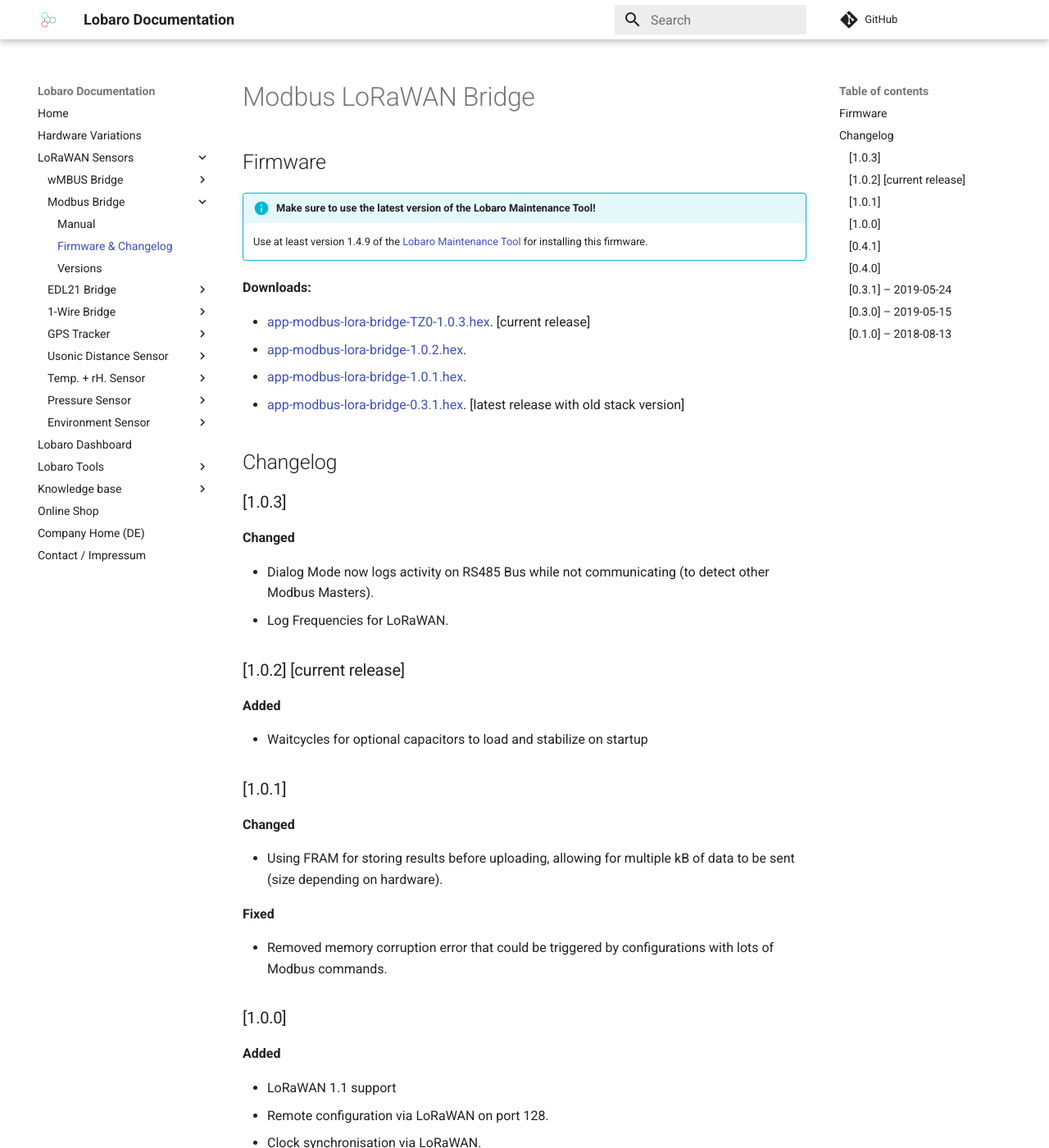
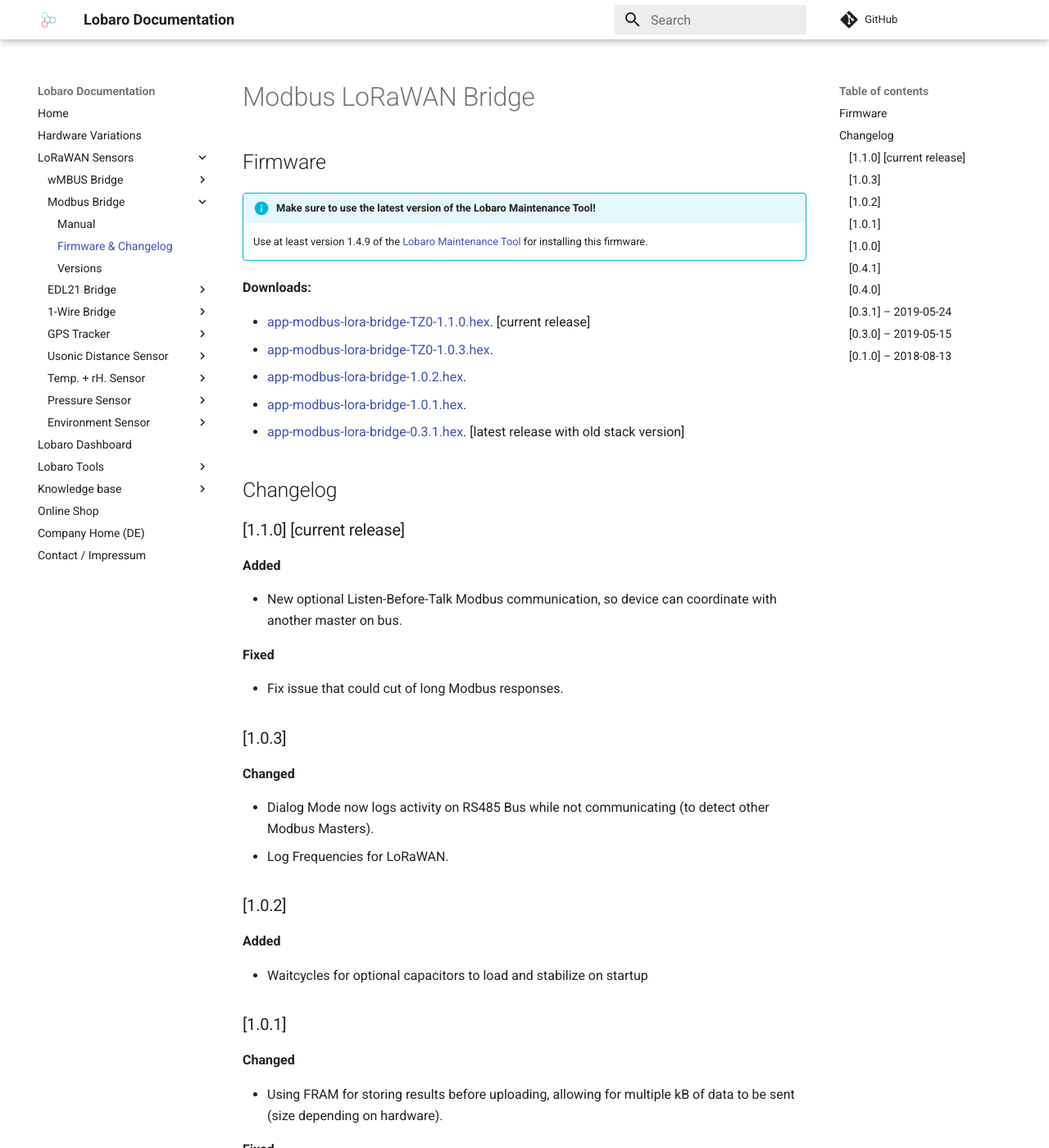
Before and after one commit to Lobaro/docs, an MkDocs documentation site: the page built from docs/lorawan-sensors/modbus-lorawan/firmware.md, in a window 1280 px wide and 1400 px high. Shown: the whole window at 82% size. Built offline with MkDocs 1.6.1 and Material for MkDocs 9.7.7, drawn with Linux system fonts in a browser that asks for light colours; a script that is not in the unit is left out; comment, search, counter and statistics services are not loaded.

Commit message:
Add Modbus Bridge 1.1.0

```diff
--- a/docs/lorawan-sensors/modbus-lorawan/firmware.md
+++ b/docs/lorawan-sensors/modbus-lorawan/firmware.md
@@ -8,12 +8,22 @@
 
 **Downloads:**
 
-* [app-modbus-lora-bridge-TZ0-1.0.3.hex](firmware/app-modbus-lora-bridge-TZ0-1.0.3.hex). [current release]
+* [app-modbus-lora-bridge-TZ0-1.1.0.hex](firmware/app-modbus-lora-bridge-TZ0-1.1.0.hex). [current release]
+* [app-modbus-lora-bridge-TZ0-1.0.3.hex](firmware/app-modbus-lora-bridge-TZ0-1.0.3.hex).
 * [app-modbus-lora-bridge-1.0.2.hex](firmware/app-modbus-lora-bridge-1.0.2.hex).
 * [app-modbus-lora-bridge-1.0.1.hex](firmware/app-modbus-lora-bridge-1.0.1.hex).
 * [app-modbus-lora-bridge-0.3.1.hex](firmware/app-modbus-lora-bridge-0.3.1.hex). [latest release with old stack version]
 
 ## Changelog
+
+### [1.1.0] [current release]
+**Added**
+
+- New optional Listen-Before-Talk Modbus communication, so device can coordinate with another master on bus.
+
+**Fixed**
+
+- Fix issue that could cut of long Modbus responses.
 
 ### [1.0.3]
 **Changed**
```
Also changed, not shown: other parts of docs/lorawan-sensors/modbus-lorawan/firmware.md (+1 -1 lines), docs/lorawan-sensors/modbus-lorawan/index.md (+1 -1 lines), docs/lorawan-sensors/modbus-lorawan/versions.md (+1 -1 lines), 1 other file.
